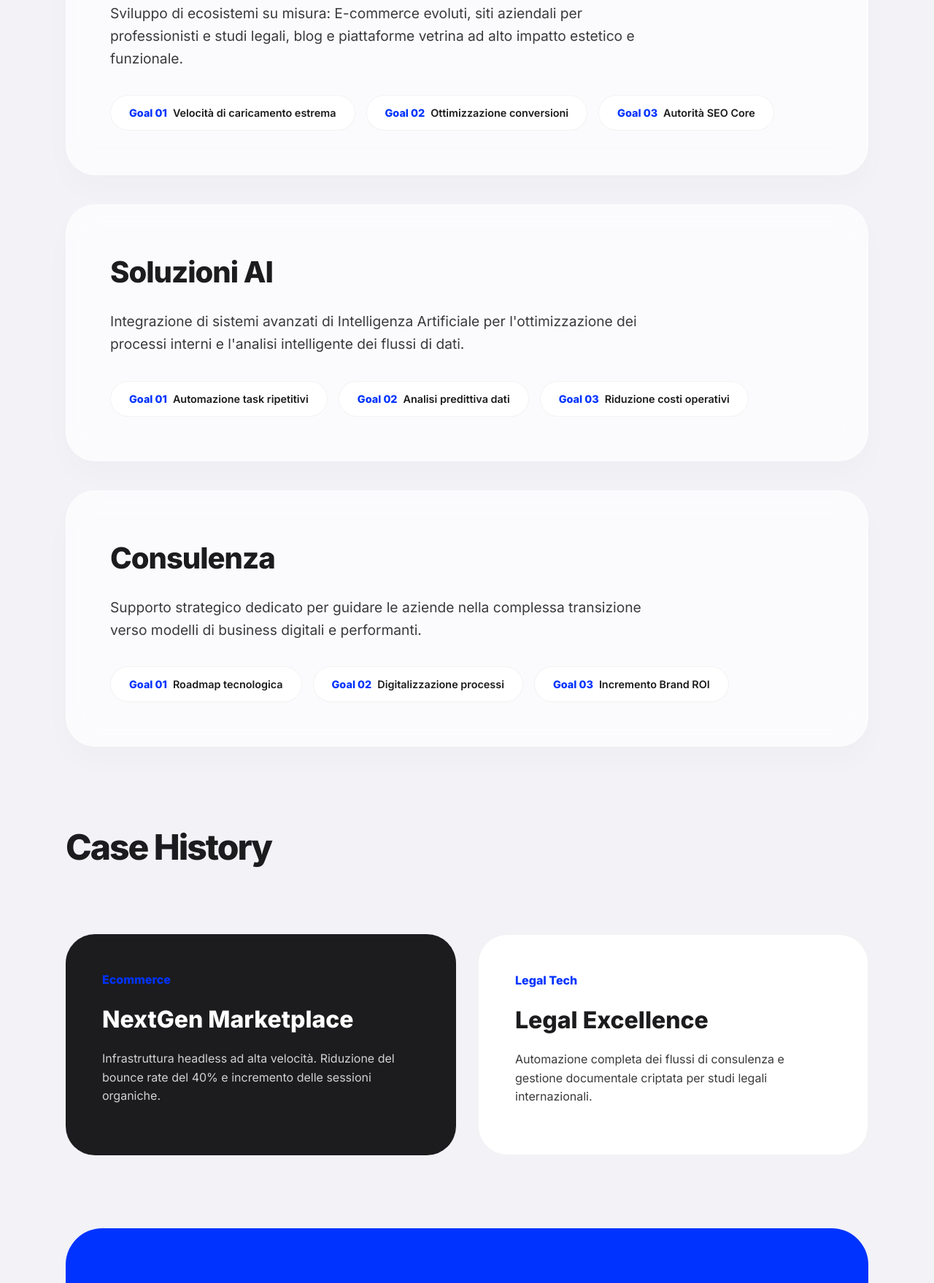
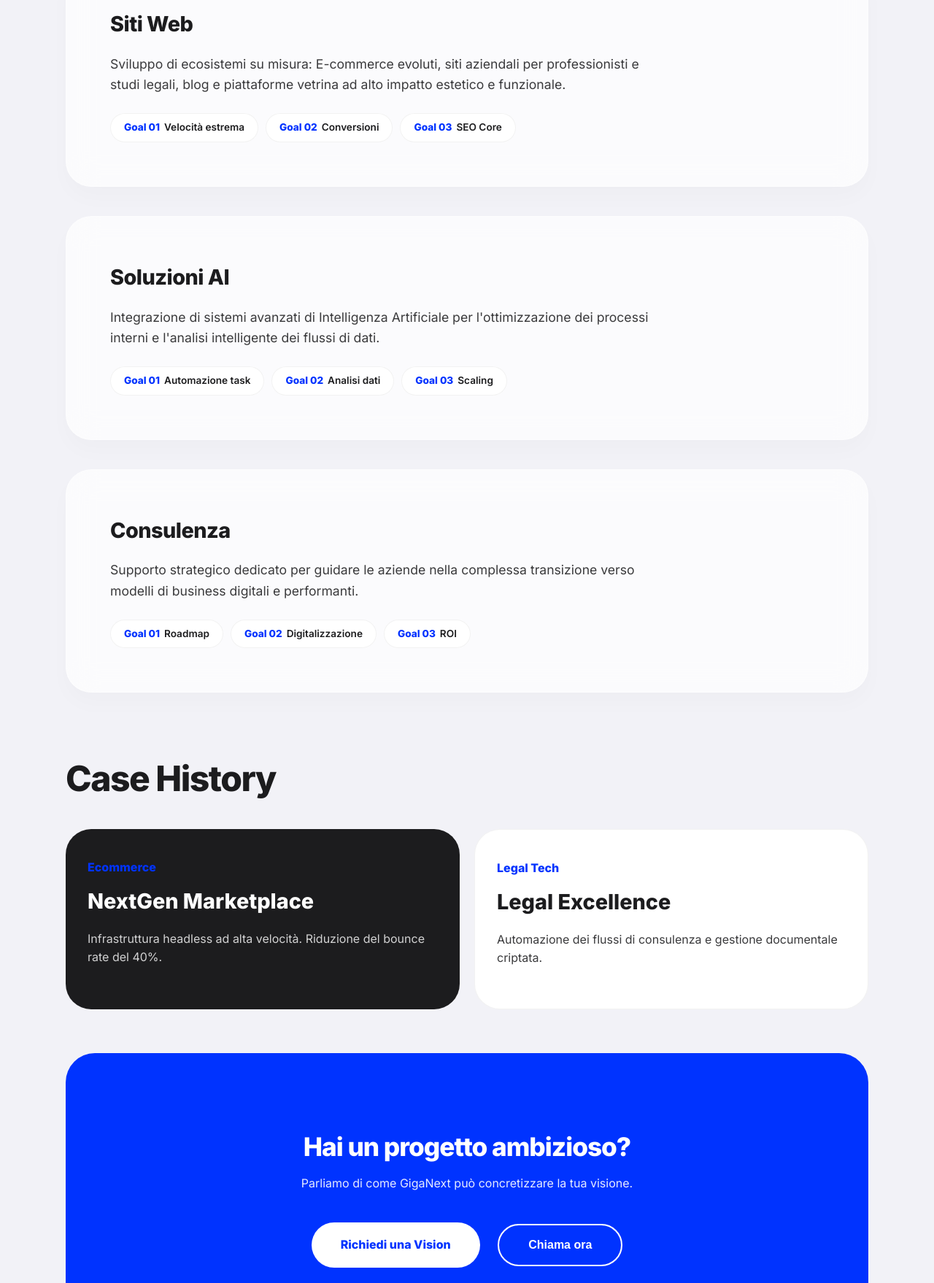
Before and after one commit to NotMode/businessCard, a plain HTML site: page index.html in a window 1280 px wide. Shown: the part 722-2480 px from the top of the page at 73% size. Drawn offline with Linux system fonts and the light colour scheme.

Commit message:
Update index.html

```diff
--- a/index.html
+++ b/index.html
@@ -25,13 +25,13 @@
         }
 
         header {
-            padding: 140px 20px 100px;
+            padding: 100px 20px 60px; /* Ridotto da mobile-first */
             text-align: center;
             background: radial-gradient(circle at top right, #e5e5ea 0%, #f2f2f7 100%);
         }
 
         .brand-container {
-            margin-bottom: 40px;
+            margin-bottom: 30px;
         }
 
         .logo-main {
@@ -54,10 +54,10 @@
         }
 
         h1 {
-            font-size: clamp(2.5rem, 8vw, 4.5rem);
+            font-size: clamp(2.2rem, 7vw, 4.5rem);
             font-weight: 800;
-            letter-spacing: -3px;
-            line-height: 1;
+            letter-spacing: -2px;
+            line-height: 1.1;
             margin: 0 auto;
             max-width: 900px;
             background: linear-gradient(180deg, #1c1c1e 0%, #636366 100%);
@@ -68,51 +68,60 @@
         .container {
             max-width: 1100px;
             margin: 0 auto;
-            padding: 20px;
+            padding: 10px 20px;
+        }
+
+        .section-title {
+            font-size: 2.2rem;
+            font-weight: 800;
+            letter-spacing: -1.5px;
+            margin-top: 50px; /* Ridotto lo spazio vuoto superiore */
+            margin-bottom: 20px;
         }
 
         .service-section {
             display: grid;
             grid-template-columns: 1fr;
-            gap: 40px;
-            margin-top: 80px;
+            gap: 25px; /* Spazio ridotto tra le card */
+            margin-top: 20px;
         }
 
         .service-card {
             background: var(--card-bg);
             backdrop-filter: blur(20px);
             -webkit-backdrop-filter: blur(20px);
-            padding: 60px;
-            border-radius: 40px;
+            padding: 40px 30px; /* Padding interno più compatto */
+            border-radius: 35px;
             border: 1px solid rgba(255, 255, 255, 0.4);
-            box-shadow: 0 20px 40px rgba(0,0,0,0.02);
+            box-shadow: 0 15px 30px rgba(0,0,0,0.02);
         }
 
         .service-card h2 {
-            font-size: 2.5rem;
+            font-size: 1.8rem;
             font-weight: 800;
-            margin: 0 0 20px 0;
-            letter-spacing: -1px;
+            margin: 0 0 15px 0;
+            letter-spacing: -0.5px;
         }
 
         .service-card p {
-            font-size: 1.2rem;
+            font-size: 1.1rem;
             color: var(--text-dim);
             max-width: 750px;
+            margin-bottom: 0;
         }
 
         .goals-container {
             display: flex;
             flex-wrap: wrap;
-            gap: 15px;
-            margin-top: 35px;
+            gap: 10px;
+            margin-top: 25px;
         }
 
         .goal-tag {
             background: #ffffff;
-            padding: 12px 25px;
+            padding: 8px 18px;
             border-radius: 100px;
-            font-size: 0.9rem;
+            font-size: 0.85rem;
             font-weight: 600;
             border: 1px solid var(--border);
             display: flex;
@@ -121,48 +130,44 @@
 
         .goal-tag span {
             color: var(--accent);
-            margin-right: 8px;
+            margin-right: 6px;
             font-weight: 800;
         }
 
         .case-grid {
             display: grid;
             grid-template-columns: 1fr 1fr;
-            gap: 30px;
-            margin: 80px 0;
+            gap: 20px;
+            margin: 30px 0 60px; /* Spazi ridotti */
         }
 
         .case-box {
             background: #1c1c1e;
             color: white;
-            padding: 50px;
-            border-radius: 40px;
+            padding: 40px 30px;
+            border-radius: 35px;
             transition: transform 0.4s cubic-bezier(0.2, 1, 0.3, 1);
-        }
-
-        .case-box:hover {
-            transform: scale(1.02);
         }
 
         .cta-section {
             background: var(--accent);
-            padding: 100px 40px;
-            border-radius: 50px;
+            padding: 60px 30px; /* Compattezza per mobile */
+            border-radius: 40px;
             text-align: center;
             color: white;
-            margin: 100px 0;
+            margin: 60px 0 40px;
         }
 
         .btn-main {
             display: inline-block;
             background: white;
             color: var(--accent);
-            padding: 22px 50px;
+            padding: 18px 40px;
             border-radius: 100px;
             text-decoration: none;
             font-weight: 800;
-            font-size: 1.1rem;
-            margin: 20px 10px;
+            font-size: 1rem;
+            margin: 10px;
             transition: all 0.3s;
             border: none;
             cursor: pointer;
@@ -176,23 +181,31 @@
 
         #call-box {
             display: none;
-            margin-top: 30px;
+            margin-top: 20px;
             background: rgba(255,255,255,0.1);
-            padding: 30px;
-            border-radius: 30px;
+            padding: 25px;
+            border-radius: 25px;
         }
 
         footer {
-            padding: 100px 20px;
+            padding: 60px 20px;
             text-align: center;
             color: var(--text-dim);
-            font-weight: 500;
+            font-size: 0.9rem;
+        }
+
+        /* Ottimizzazioni Desktop */
+        @media (min-width: 801px) {
+            header { padding: 140px 20px 100px; }
+            .service-card { padding: 60px; }
+            .section-title { margin-top: 80px; font-size: 3rem; }
+            .service-section { gap: 40px; }
+            .cta-section { padding: 100px 40px; }
         }
 
         @media (max-width: 800px) {
             .case-grid { grid-template-columns: 1fr; }
-            .service-card { padding: 40px 25px; }
-            h1 { font-size: 2.8rem; }
+            .logo-main { letter-spacing: 4px; }
         }
     </style>
 </head>
@@ -208,59 +221,58 @@
 
     <div class="container">
 
+        <h2 class="section-title">I nostri servizi</h2>
+
         <div class="service-section">
-            <!-- Siti Web (Testo Originale) -->
             <div class="service-card">
                 <h2>Siti Web</h2>
                 <p>Sviluppo di ecosistemi su misura: E-commerce evoluti, siti aziendali per professionisti e studi legali, blog e piattaforme vetrina ad alto impatto estetico e funzionale.</p>
                 <div class="goals-container">
-                    <div class="goal-tag"><span>Goal 01</span> Velocità di caricamento estrema</div>
-                    <div class="goal-tag"><span>Goal 02</span> Ottimizzazione conversioni</div>
-                    <div class="goal-tag"><span>Goal 03</span> Autorità SEO Core</div>
+                    <div class="goal-tag"><span>Goal 01</span> Velocità estrema</div>
+                    <div class="goal-tag"><span>Goal 02</span> Conversioni</div>
+                    <div class="goal-tag"><span>Goal 03</span> SEO Core</div>
                 </div>
             </div>
 
-            <!-- Soluzioni AI (Testo Originale) -->
             <div class="service-card">
                 <h2>Soluzioni AI</h2>
                 <p>Integrazione di sistemi avanzati di Intelligenza Artificiale per l'ottimizzazione dei processi interni e l'analisi intelligente dei flussi di dati.</p>
                 <div class="goals-container">
-                    <div class="goal-tag"><span>Goal 01</span> Automazione task ripetitivi</div>
-                    <div class="goal-tag"><span>Goal 02</span> Analisi predittiva dati</div>
-                    <div class="goal-tag"><span>Goal 03</span> Riduzione costi operativi</div>
+                    <div class="goal-tag"><span>Goal 01</span> Automazione task</div>
+                    <div class="goal-tag"><span>Goal 02</span> Analisi dati</div>
+                    <div class="goal-tag"><span>Goal 03</span> Scaling</div>
                 </div>
             </div>
 
-            <!-- Consulenza (Testo Originale) -->
             <div class="service-card">
                 <h2>Consulenza</h2>
                 <p>Supporto strategico dedicato per guidare le aziende nella complessa transizione verso modelli di business digitali e performanti.</p>
                 <div class="goals-container">
-                    <div class="goal-tag"><span>Goal 01</span> Roadmap tecnologica</div>
-                    <div class="goal-tag"><span>Goal 02</span> Digitalizzazione processi</div>
-                    <div class="goal-tag"><span>Goal 03</span> Incremento Brand ROI</div>
+                    <div class="goal-tag"><span>Goal 01</span> Roadmap</div>
+                    <div class="goal-tag"><span>Goal 02</span> Digitalizzazione</div>
+                    <div class="goal-tag"><span>Goal 03</span> ROI</div>
                 </div>
             </div>
         </div>
 
-        <h2 style="font-size: 3rem; letter-spacing: -2px; margin-top: 100px;">Case History</h2>
+        <h2 class="section-title">Case History</h2>
 
         <div class="case-grid">
             <div class="case-box">
                 <span style="color: var(--accent); font-weight: 700;">Ecommerce</span>
-                <h3 style="font-size: 2rem; margin: 15px 0;">NextGen Marketplace</h3>
-                <p style="opacity: 0.8;">Infrastruttura headless ad alta velocità. Riduzione del bounce rate del 40% e incremento delle sessioni organiche.</p>
+                <h3 style="font-size: 1.8rem; margin: 10px 0;">NextGen Marketplace</h3>
+                <p style="opacity: 0.8; font-size: 1rem;">Infrastruttura headless ad alta velocità. Riduzione del bounce rate del 40%.</p>
             </div>
             <div class="case-box" style="background: #ffffff; color: #1c1c1e; border: 1px solid var(--border);">
                 <span style="color: var(--accent); font-weight: 700;">Legal Tech</span>
-                <h3 style="font-size: 2rem; margin: 15px 0;">Legal Excellence</h3>
-                <p style="color: var(--text-dim);">Automazione completa dei flussi di consulenza e gestione documentale criptata per studi legali internazionali.</p>
+                <h3 style="font-size: 1.8rem; margin: 10px 0;">Legal Excellence</h3>
+                <p style="color: var(--text-dim); font-size: 1rem;">Automazione dei flussi di consulenza e gestione documentale criptata.</p>
             </div>
         </div>
 
         <section class="cta-section">
-            <h2 style="font-size: 2.5rem; margin: 0;">Hai un progetto ambizioso?</h2>
-            <p style="color: white; opacity: 0.9; margin-bottom: 40px;">Parliamo di come GigaNext può concretizzare la tua visione.</p>
+            <h2 style="font-size: 2.2rem; margin: 0; letter-spacing: -1px;">Hai un progetto ambizioso?</h2>
+            <p style="color: white; opacity: 0.9; margin: 10px 0 30px;">Parliamo di come GigaNext può concretizzare la tua visione.</p>
 
             <a href="mailto:andrea.modena03@gmail.com?subject=Richiesta Vision" class="btn-main">Richiedi una Vision</a>
             <button onclick="toggleCall()" class="btn-main btn-secondary">Chiama ora</button>
```
